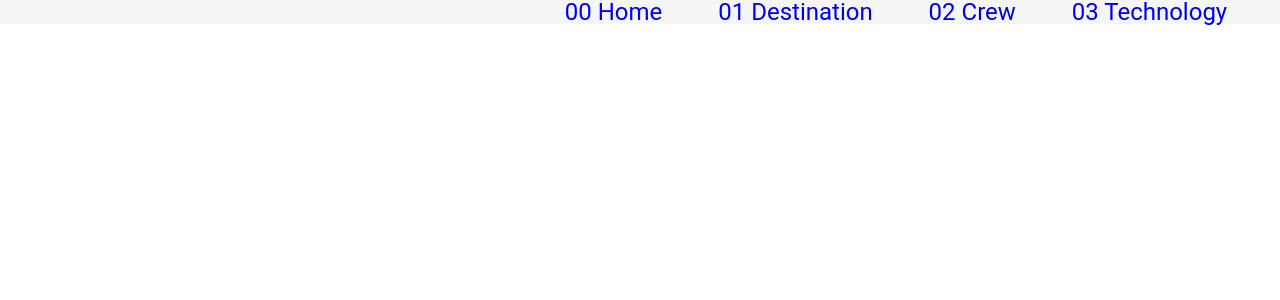
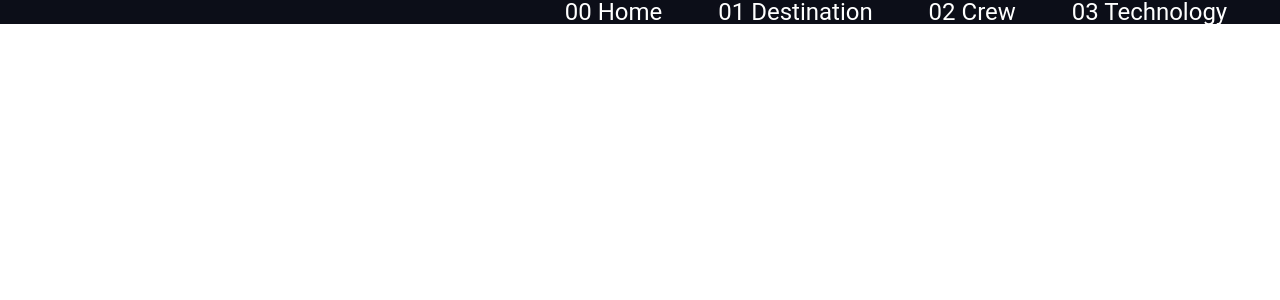
Before and after one commit to crisboxing11/Space-Tourism, a React (Create React App) app: page / in a window 1280 px wide. Shown: the top 300 px of the page. Built offline with nearby package versions, Linux system fonts and the light colour scheme; a web font is replaced by a local one.

Commit message:
adding style

```diff
--- a/src/Style/Components/Nav.scss
+++ b/src/Style/Components/Nav.scss
@@ -6,11 +6,12 @@
   height: 100%;
   width: 140%;
 
-  background-color: #f5f5f5;
+  background-color: $Dark;
 }
 
 .nav-link {
   font-size: 1.5rem;
   padding: 25px;
   text-decoration: none;
+  color: #fff;
 }
```
